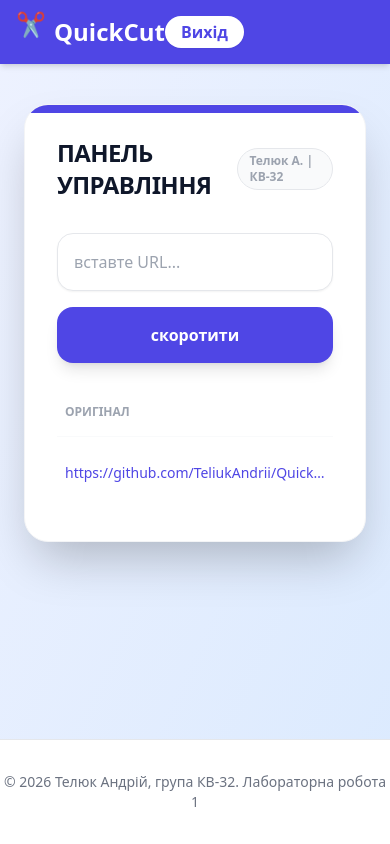
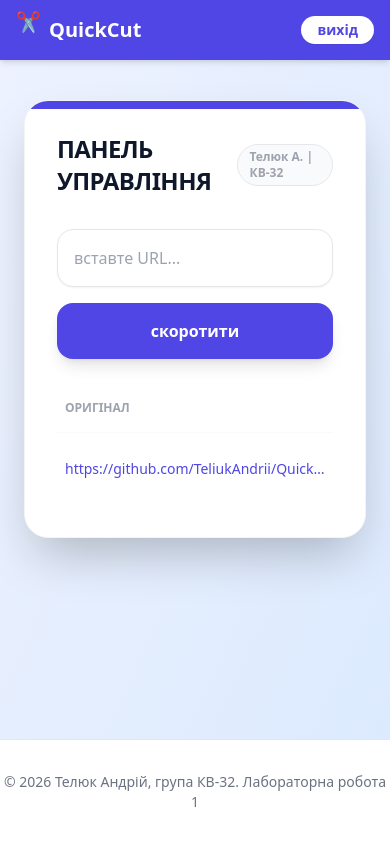
Before and after one commit to whites0001/-QuickCut-lab1, a plain HTML site: page index.html in a window 390 px wide. Drawn offline with nearby package versions, Linux system fonts and the light colour scheme.

Commit message:
index.html

```diff
--- a/index.html
+++ b/index.html
@@ -9,8 +9,8 @@
 </head>
 <body class="bg-gradient-to-br from-indigo-50 to-blue-100 flex flex-col min-h-screen">
     <header class="bg-indigo-600 text-white p-4 shadow-md sticky top-0 z-50">
-    <nav class="container mx-auto flex items-center">
-        <a href="index.html" class="text-2xl font-bold flex items-center gap-2 hover:opacity-90 transition-opacity">
+    <nav class="container mx-auto flex items-center justify-between">
+        <a href="index.html" class="text-xl md:text-2xl font-bold flex items-center gap-2 hover:opacity-90 transition-opacity whitespace-nowrap">
             <span class="logo-emoji">✂️</span> QuickCut
         </a>
 
@@ -20,7 +20,9 @@
             <li><a href="about.html" class="hover:text-indigo-200 transition">про додаток</a></li>
         </ul>
 
-        <a href="login.html" class="bg-white text-indigo-600 px-4 py-1 rounded-full hover:bg-indigo-50 transition shadow-sm font-bold">Вихід</a>
+        <a href="login.html" class="bg-white text-indigo-600 px-4 py-1 rounded-full hover:bg-indigo-50 transition shadow-sm font-bold text-sm md:text-base ml-auto md:ml-0">
+            вихід
+        </a>
     </nav>
 </header>
 
```
